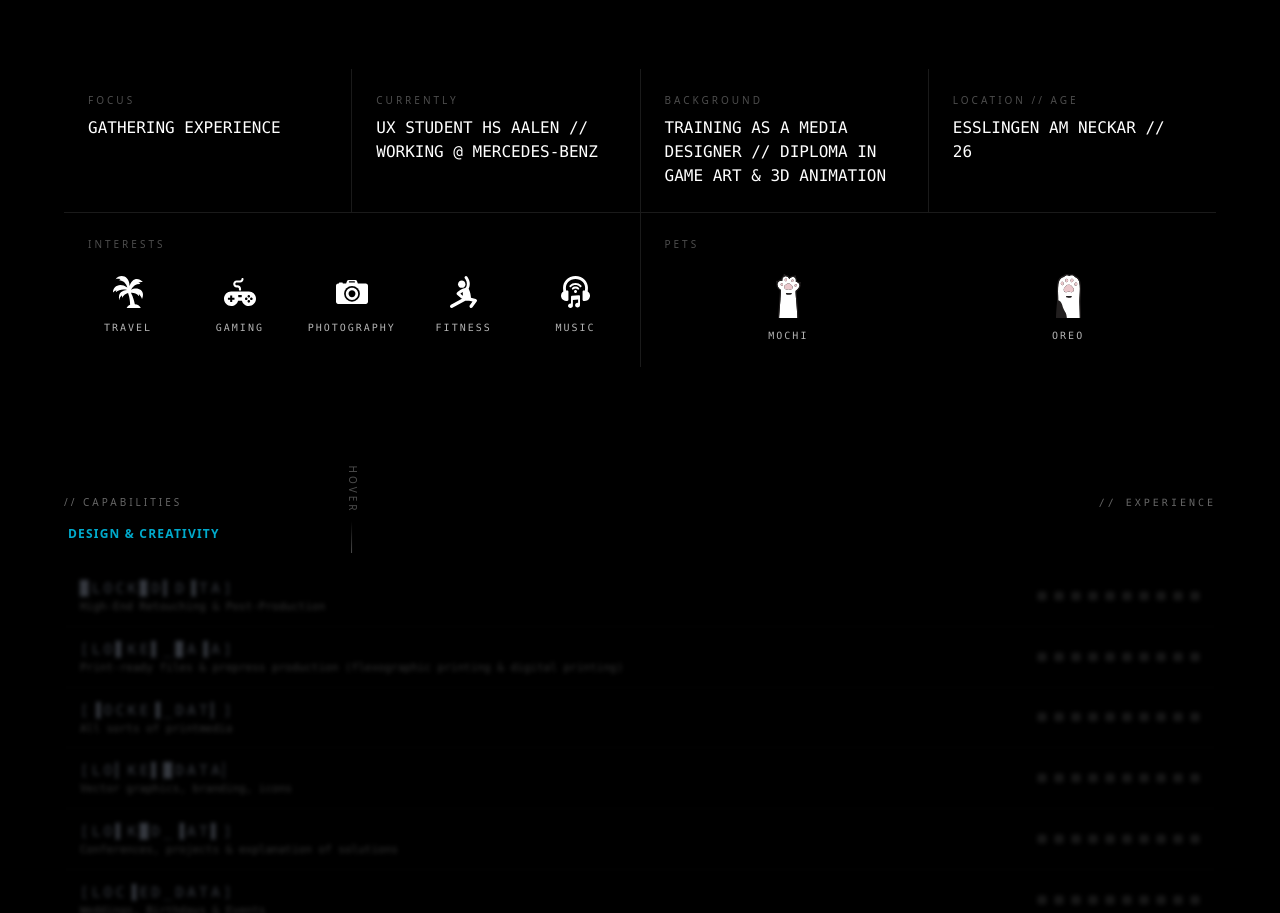
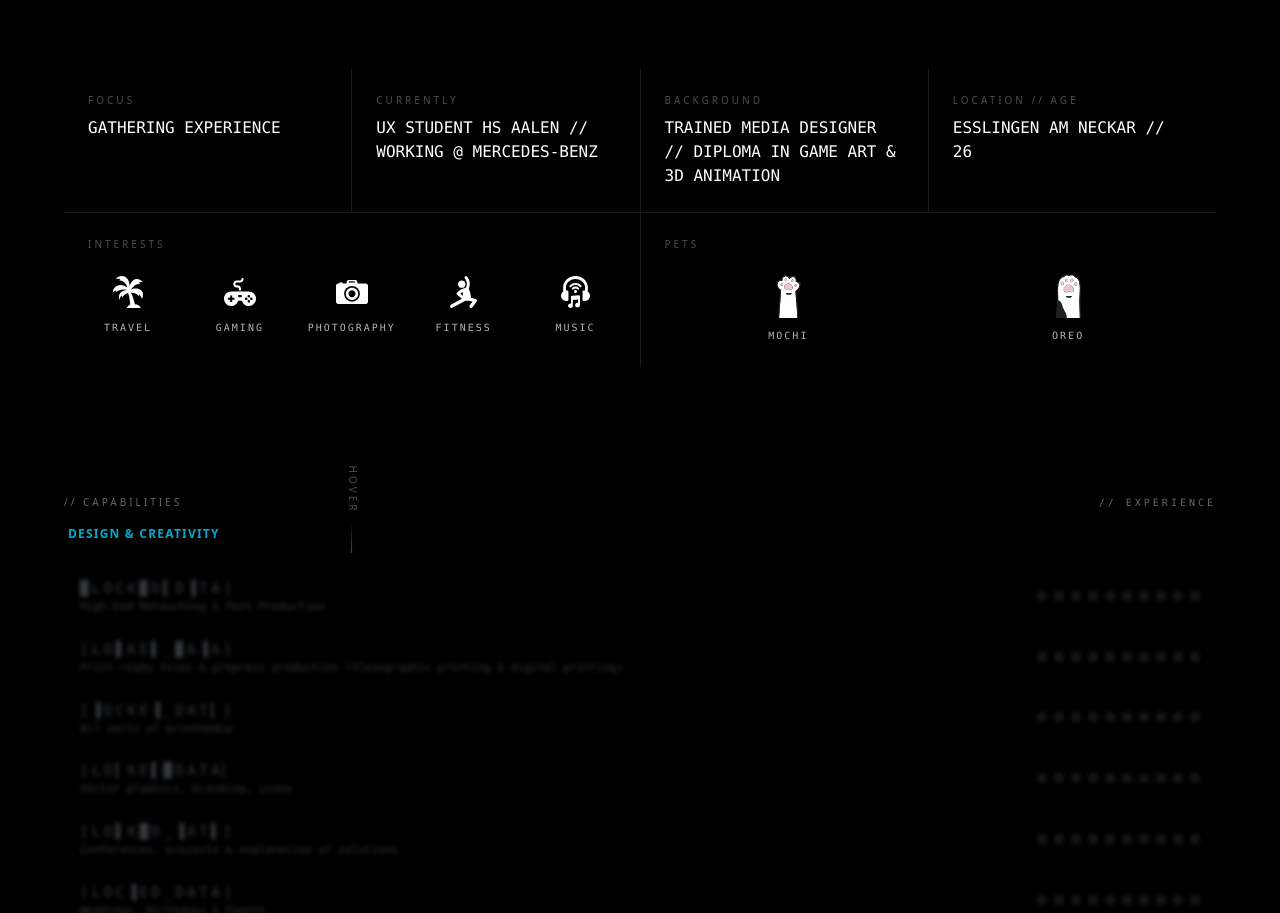
Before and after one commit to vlikx/VikVisuals, a React (Vite) app: page / in a window 1280 px wide. Shown: the part 1988-2901 px from the top of the page. Built offline with nearby package versions, Linux system fonts and the light colour scheme.

Commit message:
Update About.jsx

```diff
--- a/src/components/About.jsx
+++ b/src/components/About.jsx
@@ -13,7 +13,7 @@ import MusicIcon from '../assets/Interests/Music.svg';
 const infoData = [
   { label: 'FOCUS', value: 'GATHERING EXPERIENCE' },
   { label: 'CURRENTLY', value: 'UX STUDENT HS AALEN // WORKING @ MERCEDES-BENZ' },
-  { label: 'BACKGROUND', value: 'TRAINING AS A MEDIA DESIGNER // DIPLOMA IN GAME ART & 3D ANIMATION' },
+  { label: 'BACKGROUND', value: 'TRAINED MEDIA DESIGNER // DIPLOMA IN GAME ART & 3D ANIMATION' },
   { label: 'LOCATION // AGE', value: 'ESSLINGEN AM NECKAR // 26' },
   { label: 'INTERESTS', value: 'TRAVEL, GAMING, PHOTOGRAPHY, FITNESS, FESTIVALS' },
   { label: 'PETS', value: null },
```
